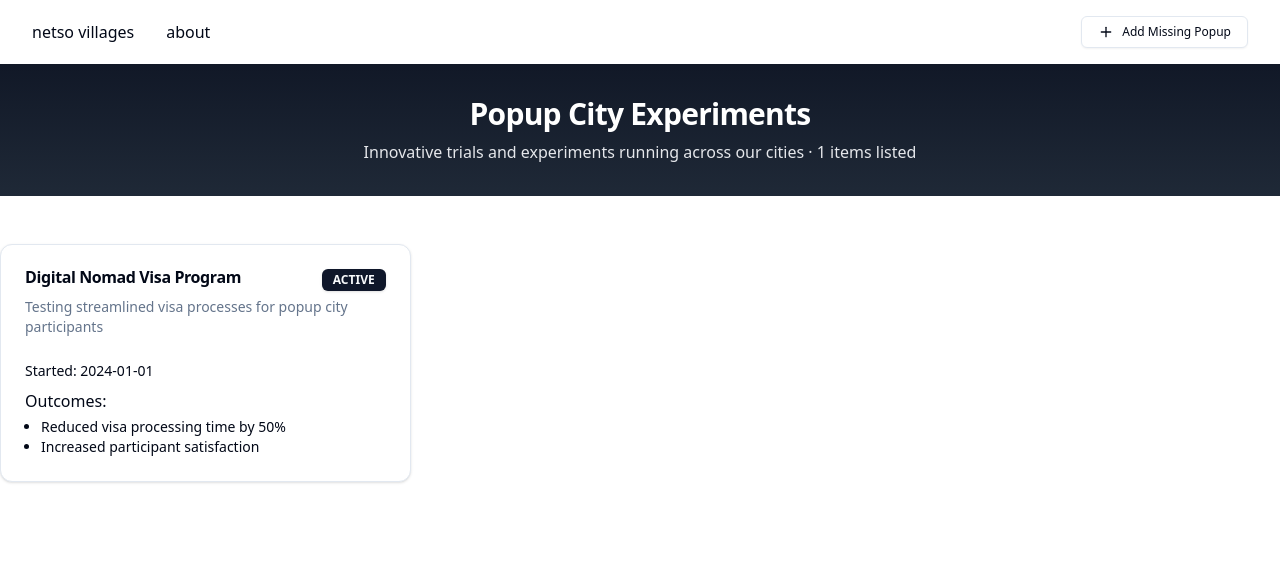
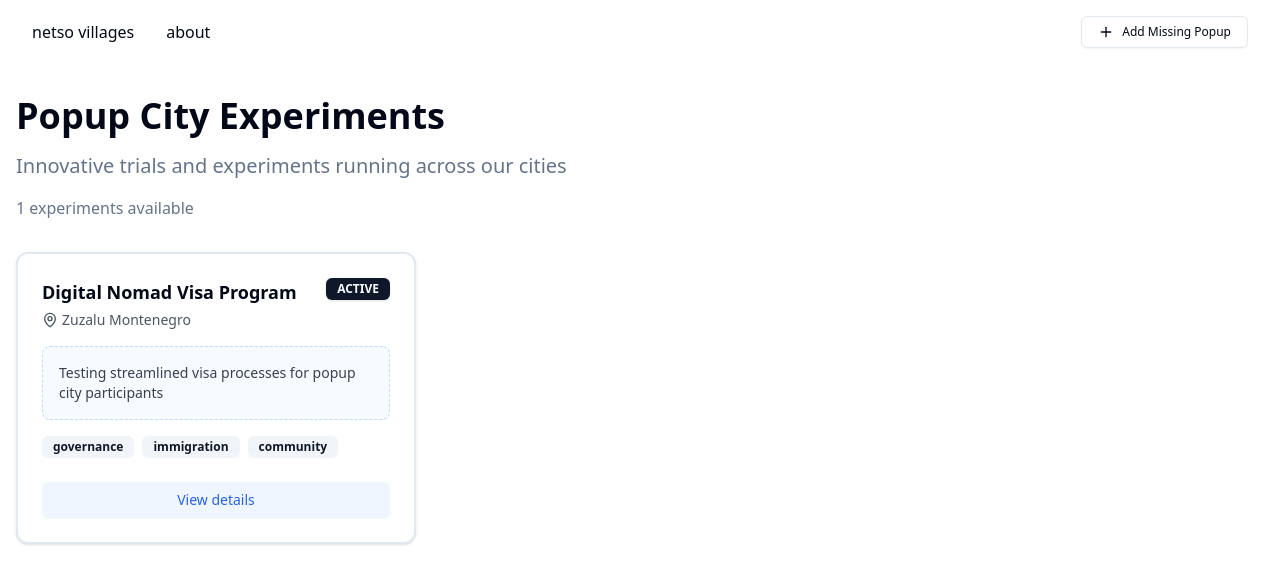
Before and after one commit to tropicalchancer/netsos, a Next.js app: page /experiments in a window 1280 px wide. Shown: the top 584 px of the page. Built offline with nearby package versions, Linux system fonts and the light colour scheme.

Commit message:
new design for experiments page

```diff
--- a/app/experiments/page.tsx
+++ b/app/experiments/page.tsx
@@ -1,47 +1,26 @@
+"use client";
+
 import { experiments } from "@/data/experiments"
-import { IndexHeader } from "@/components/ui/index-header"
-import { Card, CardContent, CardDescription, CardHeader, CardTitle } from "@/components/ui/card"
-import { Badge } from "@/components/ui/badge"
-
+import { ExperimentCard } from "@/components/ui/experiment-card"
 
 export default function ExperimentsPage() {
   return (
-    <div>
-      <IndexHeader
-        title="Popup City Experiments"
-        description="Innovative trials and experiments running across our cities"
-        count={experiments.length}
-      />
-      <section className="container py-8 md:py-12">
-        <div className="grid gap-6 sm:grid-cols-2 lg:grid-cols-3">
-          {experiments.map((experiment) => (
-            <Card key={experiment.id}>
-              <CardHeader>
-                <div className="flex justify-between items-start">
-                  <CardTitle>{experiment.name}</CardTitle>
-                  <Badge>{experiment.status}</Badge>
-                </div>
-                <CardDescription>{experiment.description}</CardDescription>
-              </CardHeader>
-              <CardContent>
-                <div className="space-y-2">
-                  <div className="text-sm">Started: {experiment.startDate}</div>
-                  {experiment.outcomes && (
-                    <div className="space-y-1">
-                      <div className="font-medium">Outcomes:</div>
-                      <ul className="text-sm list-disc pl-4">
-                        {experiment.outcomes.map((outcome, index) => (
-                          <li key={index}>{outcome}</li>
-                        ))}
-                      </ul>
-                    </div>
-                  )}
-                </div>
-              </CardContent>
-            </Card>
-          ))}
-        </div>
-      </section>
+    <div className="container mx-auto px-4 py-8 space-y-8">
+      {/* Hero Section */}
+      <div className="space-y-4">
+        <h1 className="text-4xl font-bold">Popup City Experiments</h1>
+        <p className="text-xl text-muted-foreground">
+          Innovative trials and experiments running across our cities
+        </p>
+        <p className="text-muted-foreground">{experiments.length} experiments available</p>
+      </div>
+
+      {/* Experiments Grid */}
+      <div className="grid gap-6 sm:grid-cols-2 lg:grid-cols-3">
+        {experiments.map((experiment) => (
+          <ExperimentCard key={experiment.id} experiment={experiment} />
+        ))}
+      </div>
     </div>
   )
 }
--- /dev/null
+++ b/components/ui/experiment-card.tsx
@@ -0,0 +1,119 @@
+"use client";
+
+import { useState } from "react";
+import { Card } from "@/components/ui/card";
+import { Button } from "@/components/ui/button";
+import { Dialog, DialogContent, DialogHeader, DialogTitle } from "@/components/ui/dialog";
+import { Badge } from "@/components/ui/badge";
+import { ExternalLink, MapPin } from "lucide-react";
+import type { Experiment } from "@/types";
+
+interface ExperimentCardProps {
+  experiment: Experiment;
+}
+
+export function ExperimentCard({ experiment }: ExperimentCardProps) {
+  const [isModalOpen, setIsModalOpen] = useState(false);
+
+  return (
+    <>
+      <Card className="relative overflow-hidden group cursor-pointer border-2 bg-white hover:border-blue-100 transition-all"
+            onClick={() => setIsModalOpen(true)}>
+        <div className="p-6 space-y-4">
+          {/* Header with Status */}
+          <div className="flex items-start justify-between gap-4">
+            <div className="space-y-1">
+              <h3 className="font-semibold text-lg">{experiment.name}</h3>
+              <div className="flex items-center text-sm text-gray-600">
+                <MapPin className="w-4 h-4 mr-1" />
+                {experiment.location}
+              </div>
+            </div>
+            <Badge className="shrink-0">{experiment.status}</Badge>
+          </div>
+
+          {/* TLDR */}
+          <div className="border border-dashed border-blue-200 rounded-lg p-4 bg-blue-50/50">
+            <p className="text-sm text-gray-700">{experiment.tldr}</p>
+          </div>
+
+          {/* Tags */}
+          <div className="flex flex-wrap gap-2">
+            {experiment.tags.map((tag, index) => (
+              <Badge key={index} variant="secondary" className="text-xs">
+                {tag}
+              </Badge>
+            ))}
+          </div>
+
+          {/* Footer */}
+          <div className="pt-2">
+            <Button
+              variant="secondary"
+              className="w-full bg-blue-50 hover:bg-blue-100 text-blue-600"
+            >
+              View details
+            </Button>
+          </div>
+        </div>
+      </Card>
+
+      {/* Detail Modal */}
+      <Dialog open={isModalOpen} onOpenChange={setIsModalOpen}>
+        <DialogContent className="sm:max-w-[700px] max-h-[90vh] flex flex-col p-0">
+          <DialogHeader className="p-6 border-b">
+            <div className="flex items-start justify-between gap-4">
+              <div className="space-y-2">
+                <DialogTitle className="text-2xl font-semibold">{experiment.name}</DialogTitle>
+                <div className="flex items-center text-gray-600">
+                  <MapPin className="w-4 h-4 mr-1" />
+                  {experiment.location}
+                </div>
+              </div>
+              <Badge className="shrink-0">{experiment.status}</Badge>
+            </div>
+          </DialogHeader>
+
+          <div className="flex-1 overflow-y-auto p-6">
+            <div className="space-y-8">
+              {/* TLDR */}
+              <div className="border border-dashed border-blue-200 rounded-lg p-6 bg-blue-50/50">
+                <h4 className="font-medium mb-2">TLDR</h4>
+                <p className="text-gray-700">{experiment.tldr}</p>
+              </div>
+
+              {/* Full Description */}
+              <div className="space-y-2">
+                <h4 className="font-medium">Description</h4>
+                <p className="text-gray-700 leading-relaxed">{experiment.description}</p>
+              </div>
+
+              {/* Tags */}
+              <div className="flex flex-wrap gap-2">
+                {experiment.tags.map((tag, index) => (
+                  <Badge key={index} variant="secondary">
+                    {tag}
+                  </Badge>
+                ))}
+              </div>
+            </div>
+          </div>
+
+          {/* Retro Article - Fixed at bottom */}
+          {experiment.retroArticle && (
+            <div className="border-t p-6 bg-white">
+              <Button
+                variant="outline"
+                className="w-full"
+                onClick={() => window.open(experiment.retroArticle?.url, '_blank')}
+              >
+                <ExternalLink className="w-4 h-4 mr-2" />
+                Read Retrospective: {experiment.retroArticle.title}
+              </Button>
+            </div>
+          )}
+        </DialogContent>
+      </Dialog>
+    </>
+  );
+}
--- a/data/experiments.ts
+++ b/data/experiments.ts
@@ -4,12 +4,31 @@ export const experiments: Experiment[] = [
   {
     id: "exp-1",
     name: "Digital Nomad Visa Program",
-    description: "Testing streamlined visa processes for popup city participants",
+    tldr: "Testing streamlined visa processes for popup city participants",
+    description: "A comprehensive program to simplify and expedite visa processes for digital nomads participating in popup cities. Working directly with local immigration authorities to create special provisions and fast-track applications for community members.",
+    location: "Zuzalu Montenegro",
+    rates: [
+      {
+        name: "Processing Time Reduction",
+        value: "50%"
+      },
+      {
+        name: "Participant Satisfaction",
+        value: "95%"
+      }
+    ],
+    retroArticle: {
+      title: "How We Streamlined the Visa Process",
+      url: "https://zuzalu.city/blog/visa-process"
+    },
     status: "ACTIVE",
     startDate: "2024-01-01",
+    tags: ["governance", "immigration", "community"],
     outcomes: [
       "Reduced visa processing time by 50%",
-      "Increased participant satisfaction"
+      "Increased participant satisfaction to 95%",
+      "Created reusable template for future popup cities",
+      "Established direct communication channel with immigration office"
     ]
   }
   // Add more experiments as needed
```
Also changed, not shown: types/index.ts (+11 -1 lines).
